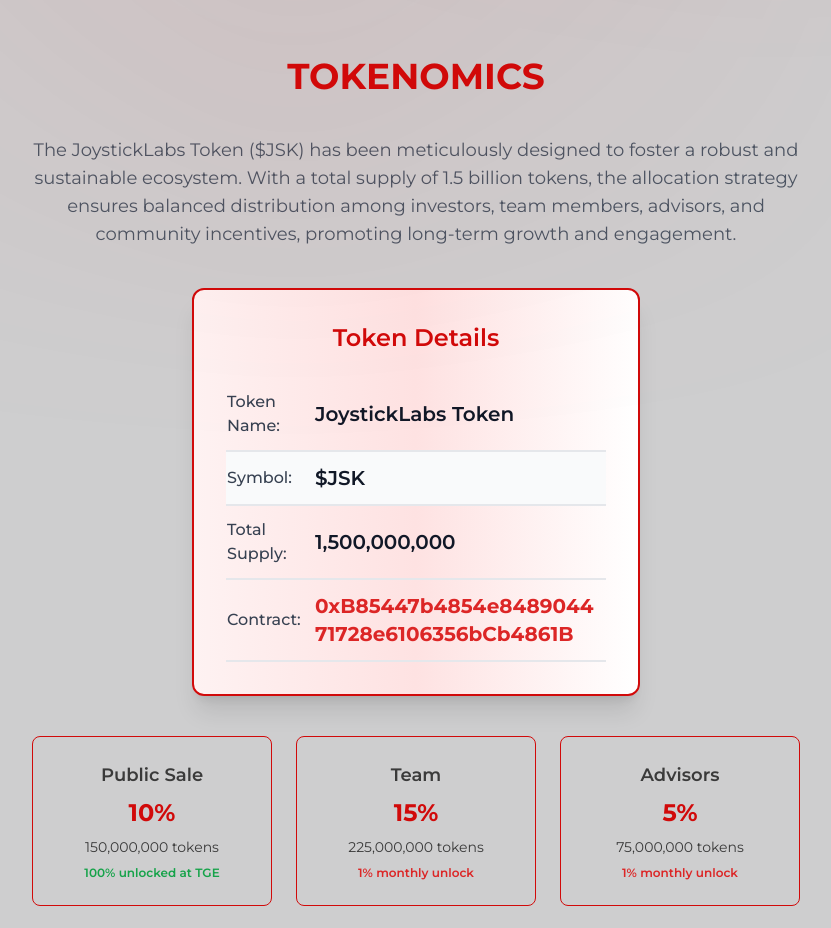
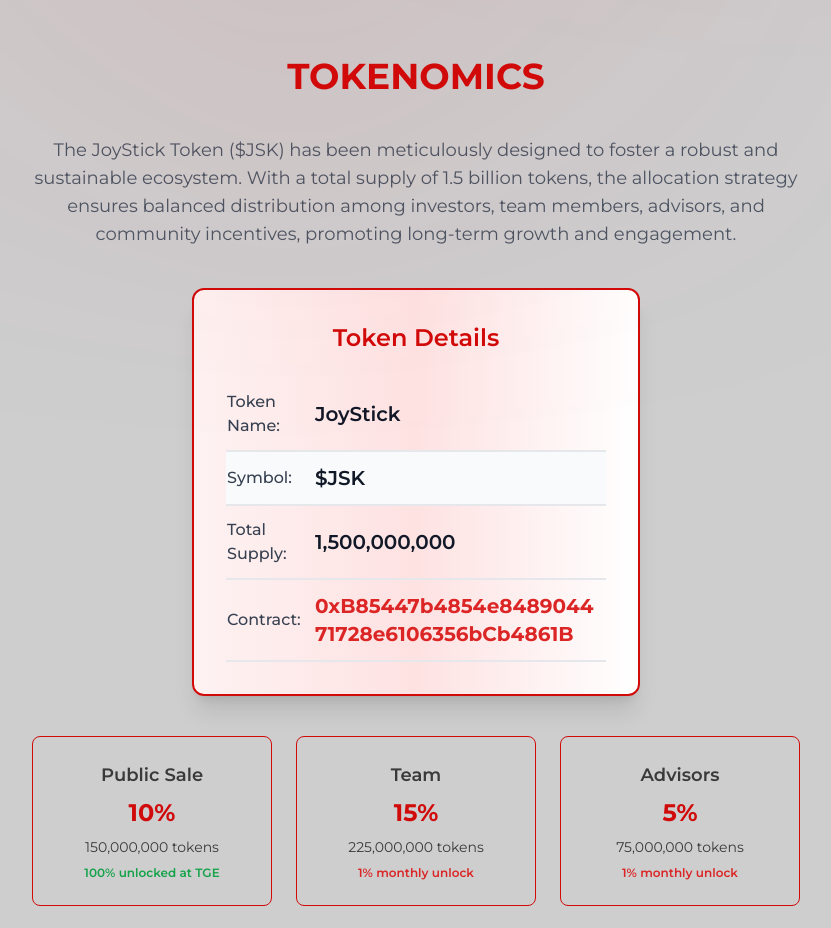
Before and after one commit to grycokreyy/joysticklabs, a Next.js app: page / in a window 1280 px wide. Shown: the part 2280-3208 px from the top of the page, without its empty margins (224-1055 px from the left). Built offline with nearby package versions, Linux system fonts and the light colour scheme.

Commit message:
fina2223

```diff
--- a/components/Tokenomics/index.tsx
+++ b/components/Tokenomics/index.tsx
@@ -11,7 +11,7 @@ const Tokenomics = () => {
         <h1 className={"h1 text-primary text-center"}>TOKENOMICS</h1>
 
         <p className="text-center text-gray-600 text-lg max-w-3xl mx-auto">
-          The JoystickLabs Token ($JSK) has been meticulously designed to foster
+          The JoyStick Token ($JSK) has been meticulously designed to foster
           a robust and sustainable ecosystem. With a total supply of 1.5 billion
           tokens, the allocation strategy ensures balanced distribution among
           investors, team members, advisors, and community incentives,
@@ -24,7 +24,7 @@ const Tokenomics = () => {
             <tbody>
               <tr className="border-b-2 border-gray-200">
                 <td className="py-3 font-medium text-gray-700">Token Name:</td>
-                <td className="py-3 text-xl font-semibold text-gray-900">JoystickLabs Token</td>
+                <td className="py-3 text-xl font-semibold text-gray-900">JoyStick</td>
               </tr>
               <tr className="border-b-2 border-gray-200 bg-gray-50">
                 <td className="py-3 font-medium text-gray-700">Symbol:</td>
```
